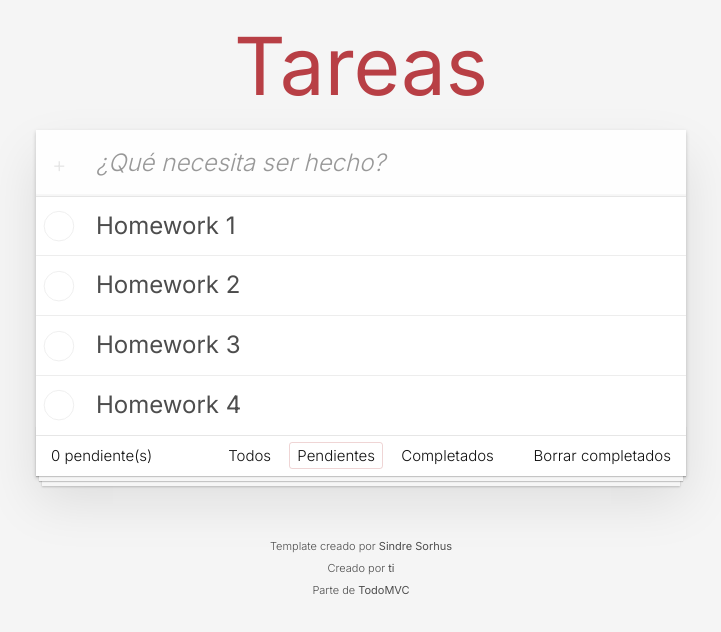
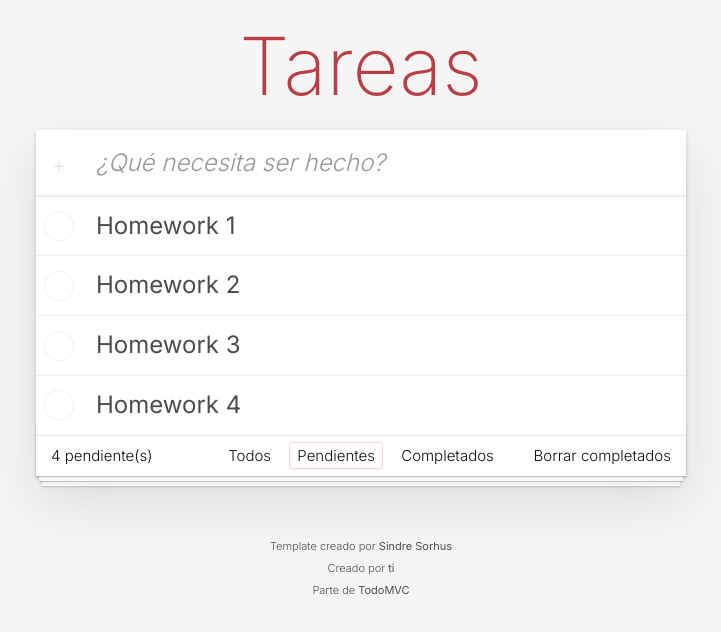
Before and after one commit to leydimabelvh/to-do-app, a website built with Vite: page index.html in a window 1280 px wide. Shown: the whole page, without its empty margins (279-1000 px from the left). Built offline with nearby package versions, Linux system fonts and the light colour scheme.

Commit message:
Add pending counter

```diff
--- a/src/task-list/app.component.js
+++ b/src/task-list/app.component.js
@@ -1,6 +1,6 @@
 import taskStore, { Filters } from '../store/task.store';
 import htmlCode from './app.component.html?raw';
-import { renderTaskList } from './use-cases';
+import { renderPendingTaskList, renderTaskList } from './use-cases';
 
 
 const ElementIDs = {
@@ -8,6 +8,7 @@ const ElementIDs = {
     TaskListing: '.task-listing',
     NewTaskInput: '#new-task-input',
     TaskFilterList: '.filters',
+    PendingCount: "#pending-count",
 }
 
 /**
@@ -20,7 +21,13 @@ export const App = ( elementId ) => {
     const displayTaskList = () => {
         const taskList = taskStore.getTaskList( taskStore.getCurrentFilter() );
         renderTaskList( ElementIDs.TaskListing, taskList );
+        updatePendingCount();
     }
+
+    const updatePendingCount = () => {
+        const taskList = taskStore.getTaskList( Filters.Pending );
+        renderPendingTaskList( ElementIDs.PendingCount, taskList.length );
+    };
 
     // Cuando la función App() se llama.
     (() => {
--- a/src/task-list/use-cases/index.js
+++ b/src/task-list/use-cases/index.js
@@ -1,2 +1,3 @@
 export { createTaskHTML } from './create-task-html';
+export { renderPendingTaskList } from './render-pending-task-list';
 export { renderTaskList } from './render-task-list';
--- /dev/null
+++ b/src/task-list/use-cases/render-pending-task-list.js
@@ -0,0 +1,17 @@
+let elementCounter;
+
+/**
+ *
+ * @param {String} elementId
+ * @param {Number} taskQuantity
+ * @returns
+ */
+export const renderPendingTaskList = ( elementId, taskQuantity ) => {
+    if ( !elementCounter )
+    elementCounter = document.querySelector( elementId );
+
+    if ( !elementCounter )
+        throw new Error( `Element ${ elementId } not found.` );
+
+    elementCounter.innerHTML = taskQuantity;
+ }
--- a/src/task-list/use-cases/render-task-list.js
+++ b/src/task-list/use-cases/render-task-list.js
@@ -14,7 +14,7 @@ export const renderTaskList = ( elementId, taskList = [] ) => {
         element = document.querySelector( elementId );
 
     if ( !element )
-        throw new Error( `Element ${ elementId } not found.`  )
+        throw new Error( `Element ${ elementId } not found.` );
 
     element.innerHTML = '';
 
--- a/style.css
+++ b/style.css
@@ -75,7 +75,7 @@ body {
 	top: -140px;
 	width: 100%;
 	font-size: 80px;
-	font-weight: 400;
+	font-weight: 200;
 	text-align: center;
 	color: #b83f45;
 	-webkit-text-rendering: optimizeLegibility;
```
